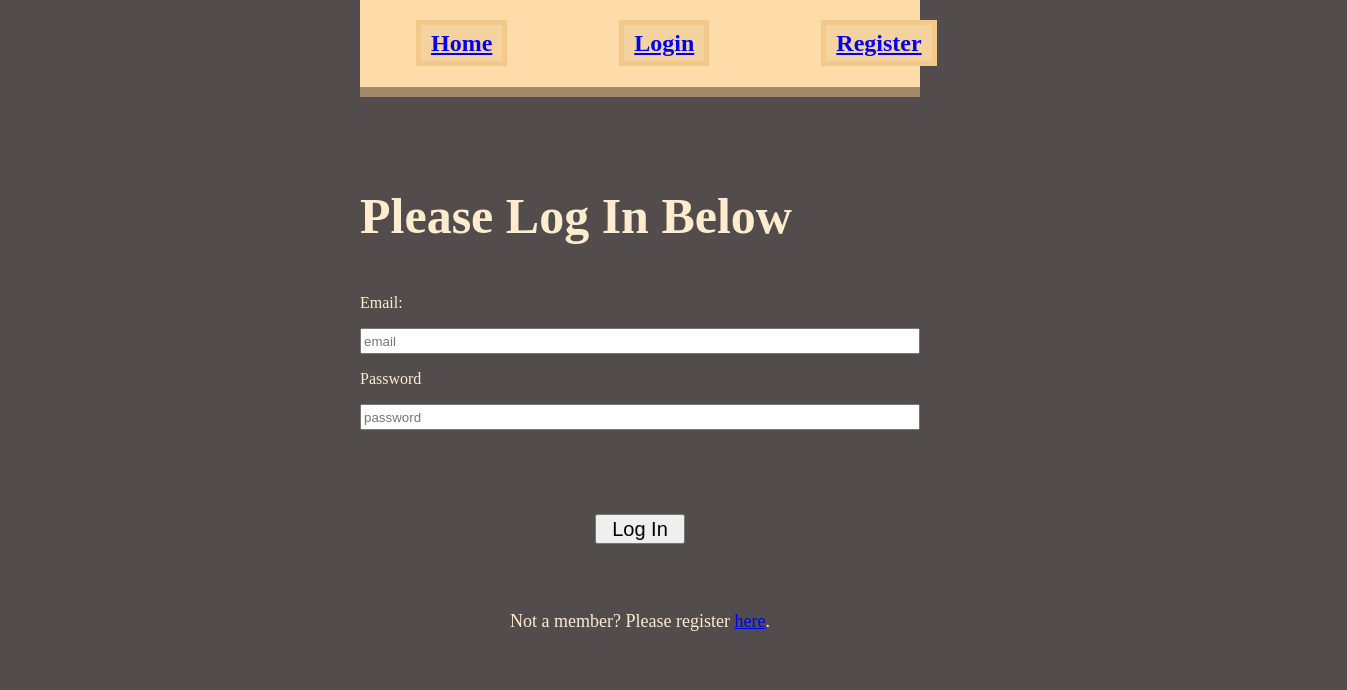
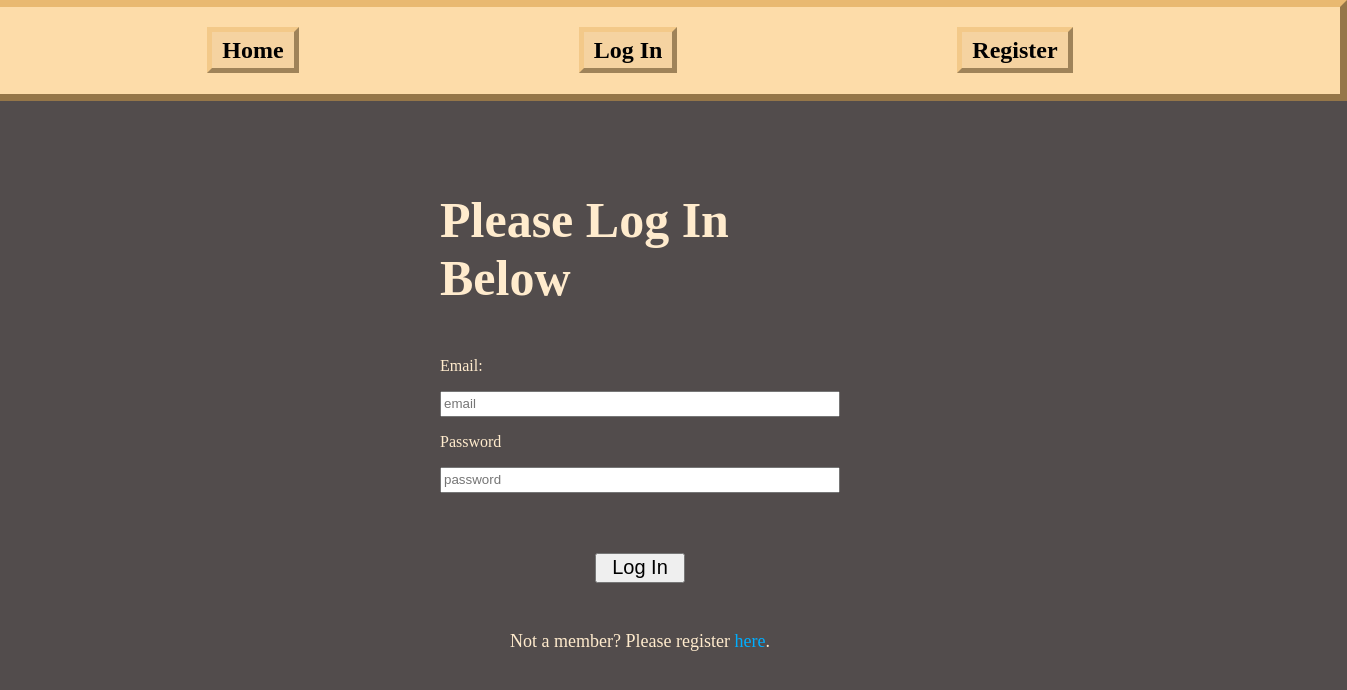
Before and after one commit to ScottM406/Unit-3-Career-Simulation-BookBuddy, a React (Vite) app: page /Login in a window 1280 px wide. Shown: the top 690 px of the page, 1347 px wide, since content can reach past the window. Built offline with nearby package versions, Linux system fonts and the light colour scheme.

Commit message:
added logged in contenet to several pages. styled various things.

```diff
--- a/src/App.jsx
+++ b/src/App.jsx
@@ -1,4 +1,5 @@
 import { Routes, Route } from "react-router-dom";
+import { useState } from "react";
 import Navbar from "./Navbar.jsx";
 import BookList from "./BookList.jsx";
 import SingleBook from "./SingleBook.jsx";
@@ -7,13 +8,15 @@ import Register from "./Register.jsx";
 
 const App = () => {
 
+  const [loginToken, setLoginToken] = useState("");
+
   return (
     <>
-    <Navbar />
+    <Navbar loginToken={loginToken} />
     <Routes>
-    <Route path="/" element={<BookList />} />
+    <Route path="/" element={<BookList loginToken={loginToken} />} />
     <Route path="/:id/:title/:image/:author/:description/:available" element={<SingleBook />} />
-    <Route path="/Login" element={<Login />} />
+    <Route path="/Login" element={<Login setLoginToken={setLoginToken} />} />
     <Route path="/Register" element={<Register />} />
     </Routes>
     </>
--- a/src/BookList.jsx
+++ b/src/BookList.jsx
@@ -2,7 +2,7 @@ import { useEffect } from "react";
 import { useState } from "react";
 import { useNavigate, Link } from "react-router-dom";
 
-const BookList = () => {
+const BookList = ( { loginToken }) => {
 
   const [bookList, setBookList] = useState([]);
   const navigate = useNavigate();
@@ -27,11 +27,15 @@ const BookList = () => {
   return (
     <div id="booklist">
       <h1 id="welcome-header">Welcome to Book Buddy</h1>
-      <h2 id="booklist-welcome">
+      {loginToken ?
+      <h2 className="booklist-welcome">Welcome back, valued book buddy! You can now browse our library from home, and reserve books! Click on a book to see full details.</h2>
+      :
+      <h2 className="booklist-welcome">
         You can now browse our library from home, and reserve books! Click on a book to see full details.
         To reserve books and view your reserved books, you must be logged in. Click {<Link to="/login">here</Link>} to log in, or
         click <Link to="/register">here</Link> to register!
       </h2>
+      }
       {bookList.map((book) => (
       <section key={book.id} className="booklist-sections" onClick={() => clickHandler(book.id,book.title,book.coverimage,book.author,book.description,book.available)}>
         <img className="booklist-cover-photos" src={book.coverimage} alt={`${book.title}'s cover photo`}/>
--- a/src/Login.jsx
+++ b/src/Login.jsx
@@ -1,11 +1,12 @@
 import { useState } from "react";
-import { Link } from "react-router-dom";
+import { Link, useNavigate } from "react-router-dom";
 
-const Login = () => {
+const Login = ( { setLoginToken } ) => {
 
   const [email,setEmial] = useState("");
   const [password,setPassword] = useState("");
-  const [loginToken, setLoginToken] = useState("");
+  const [loginMessage, setLoginMessage] = useState(false);
+  const navigate = useNavigate();
 
   const submitHandler = async (event) => {
 
@@ -23,11 +24,21 @@ const Login = () => {
     const responseJSON = await credPost.json();
     const token = responseJSON.token
     setLoginToken(token);
+
+    if (token) {
+      setLoginMessage(true);
+      setTimeout(() => {
+        navigate('/');
+      }, 2500);
+    }
   }
 
   return (
+
+    loginMessage ?
+      <h1 id="login-ty">Thank you for Logging in! You will be redirected shortly</h1>
+    :
       <>
-
         <form id="login-form" onSubmit={submitHandler}>
         <h1 id="login-header">Please Log In Below</h1>
           <p>Email:</p>
@@ -48,7 +59,6 @@ const Login = () => {
           <button type="submit">Log In</button>
           <p id="not-a-member-tip">Not a member? Please register <Link to={"/Register"}>here</Link>.</p>
         </form>
-
       </>
   )
 }
--- a/src/Navbar.jsx
+++ b/src/Navbar.jsx
@@ -1,11 +1,12 @@
 import { Link } from "react-router-dom";
 
-const Navbar = () => {
+const Navbar = ( {loginToken} ) => {
   return (
     <header>
-      <Link to={"/"}>Home</Link>
-      <Link to={"/Login"}>Login</Link>
-      <Link to={"/Register"}>Register</Link>
+      {loginToken ? <Link to={"/"}>Book List</Link> : <Link to={"/"}>Home</Link>}
+      {loginToken ? null : <Link to={"/Login"}>Log In</Link>}
+      {loginToken ? null : <Link to={"/Register"}>Register</Link>}
+      {loginToken ? <Link>Account</Link> : null}
     </header>
   )
 }
--- a/src/Register.jsx
+++ b/src/Register.jsx
@@ -7,7 +7,7 @@ const Register = () => {
   const [lastName, setLastName] = useState("");
   const [email, setEmail] = useState("");
   const [password, setPassword] = useState("");
-  const [usertoken, setUserToken] = useState("");
+  const [userToken, setUserToken] = useState("");
 
   const submitHandler = async (event) => {
 
@@ -26,12 +26,14 @@ const Register = () => {
 
     const responseJSON = await postNewUser.json();
     const token = responseJSON.token;
-    console.log(token);
     setUserToken(token)
   }
 
   return (
     <>
+    { userToken ?
+    <h1 id="register-ty">Thank you for resigstering! Please <Link to={"/Login"}>log in</Link> to continue.</h1>
+    :
     <form id="register-form" onSubmit={submitHandler}>
     <h1 id="register-header">Please Register Below</h1>
       <p>First Name:</p>
@@ -72,7 +74,7 @@ const Register = () => {
       />
       <button type="submit">Register</button>
       <p id="already-a-member-tip">Already a member? Please log in <Link to={"/Login"}>here</Link></p>
-    </form>
+    </form> }
     </>
   )
 }
--- a/src/SingleBook.jsx
+++ b/src/SingleBook.jsx
@@ -14,6 +14,7 @@ const SingleBook = () => {
       {available === "true" ? <h4 id="available">AVAILABLE!</h4> : <h4 id="unavailable">CHECKED OUT</h4>  }
       <img id="single-book-photo"src={image} alt={`${title}'s cover photo`}/>
       <p id="single-book-description">{description}</p>
+      <button>Back to Book List</button>
     </div>
   )
 }
--- a/src/index.css
+++ b/src/index.css
@@ -16,15 +16,15 @@ header {
   padding-bottom: 30px;
   font-size: 24px;
   background-color: rgb(253, 220, 169);
-  border-bottom: 10px outset rgb(245, 211, 161);
-  min-width: 70vh;
+  border: 7px outset rgb(233, 185, 113);
+  min-width: 175vh;
 
 }
 
 header > * {
   margin-left: 10%;
   margin-right: 10%;
-  border: 5px solid rgb(243, 201, 137);
+  border: 5px outset rgb(243, 201, 137);
   font-weight: 800;
   padding-left: 10px;
   padding-right: 10px;
@@ -33,14 +33,29 @@ header > * {
   background-color: rgb(245, 211, 161);
 }
 
+a {
+  text-decoration: none;
+  color: rgb(0, 174, 255);
+}
 a:visited {
-  color: blue;
+  color: rgb(0, 174, 255);
 }
+
+header > a {
+  color: black;
+}
+
+header > a:visited {
+  color: black;
+}
+
 .booklist-sections {
   height: 360px;
-  width: 300px;
+  width: 250px;
   float:left;
   margin-bottom: 1.5%;
+  cursor: pointer;
+  margin:1.25%;
 }
 
 .booklist-cover-photos {
@@ -59,7 +74,7 @@ a:visited {
   margin-left: 5%;
 }
 
-#booklist-welcome {
+.booklist-welcome {
   margin: 2% auto 4% auto;
   text-align: center;
   width: 70%;
@@ -121,13 +136,23 @@ a:visited {
   z-index: -1;
 }
 
+#single-book-background > button {
+  height: 30px;
+  font-size: 20px;
+  cursor: pointer;
+
+}
+
 #register-header {
   font-size: 70px;
 }
 #register-form {
-  margin-top: 10%;
+  margin-top: 3%;
   display: flex;
   flex-direction: column;
+  max-width: 60vh;
+  margin-left: auto;
+  margin-right: auto;
 }
 
 #register-form > input {
@@ -148,15 +173,23 @@ a:visited {
   align-self: center;
 }
 
+#register-ty {
+  margin-top: 17.5%;
+  text-align: center;
+}
+
 #login-header {
   font-size: 50px;
 }
 
 #login-form {
-  margin-top: 10%;
+  margin-top: 4%;
   display: flex;
   flex-direction: column;
   flex:content;
+  max-width: 50vh;
+  margin-left: auto;
+  margin-right: auto;
 }
 
 #login-form > input {
@@ -177,3 +210,8 @@ a:visited {
   font-size: 18px;
   align-self: center;
 }
+
+#login-ty {
+  margin-top: 17.5%;
+  text-align: center;
+}
```
Also changed, not shown: src/Account.jsx (added). Lines whose indentation alone changed are shown as unchanged.
